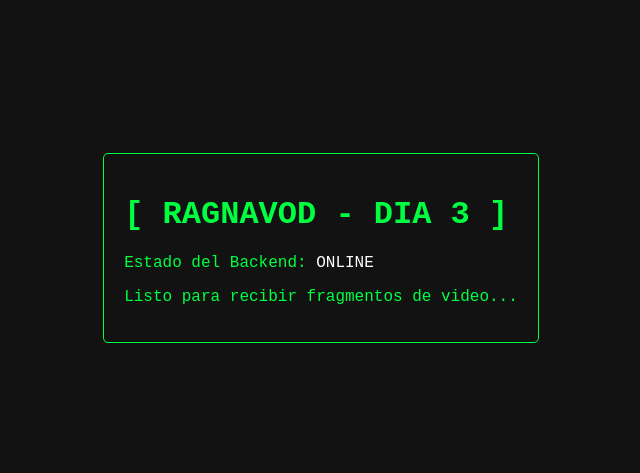
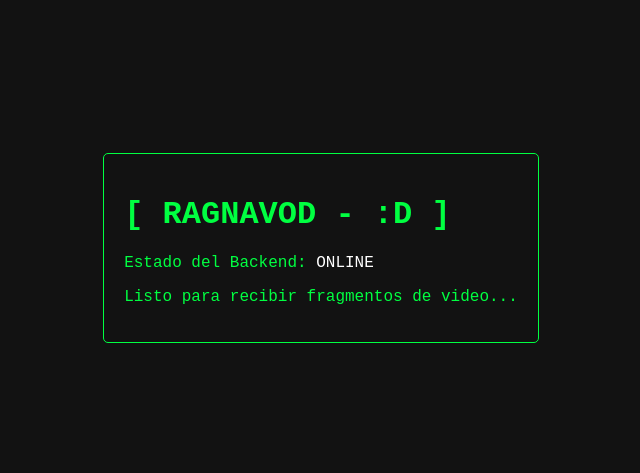
Before and after one commit to Muttson/ragnavod, a FastAPI app: template app/templates/index.html in a window 1280 px wide. Shown: the part 160-633 px from the top of the page, without its empty margins (319-959 px from the left). Run offline with FastAPI, Linux system fonts and the light colour scheme; the template is opened without the code that fills it, so the values that code supplies are empty; parts of the project's set-up code (start-up, migrations or seed data) failed here and were passed over.

Commit message:
h3 funcional :D

```diff
--- a/app/main.py
+++ b/app/main.py
@@ -13,7 +13,7 @@ app = FastAPI(title="RAGNAVOD Server")
 app.mount("/static", StaticFiles(directory=os.path.join(BASE_DIR, "static")), name="static")
 templates = Jinja2Templates(directory=os.path.join(BASE_DIR, "templates"))
 
-@app.get("/", response_class=HTMLResponse)
+@app.get("/", methods=["GET", "HEAD"])
 async def index(request: Request):
     return templates.TemplateResponse("index.html", {"request": request})
 
--- a/app/templates/index.html
+++ b/app/templates/index.html
@@ -10,7 +10,7 @@
 </head>
 <body>
     <div class="bunker-status">
-        <h1>[ RAGNAVOD - DIA 3 ]</h1>
+        <h1>[ RAGNAVOD - :D ]</h1>
         <p>Estado del Backend: <span style="color: white;">ONLINE</span></p>
         <p>Listo para recibir fragmentos de video...</p>
     </div>
```
